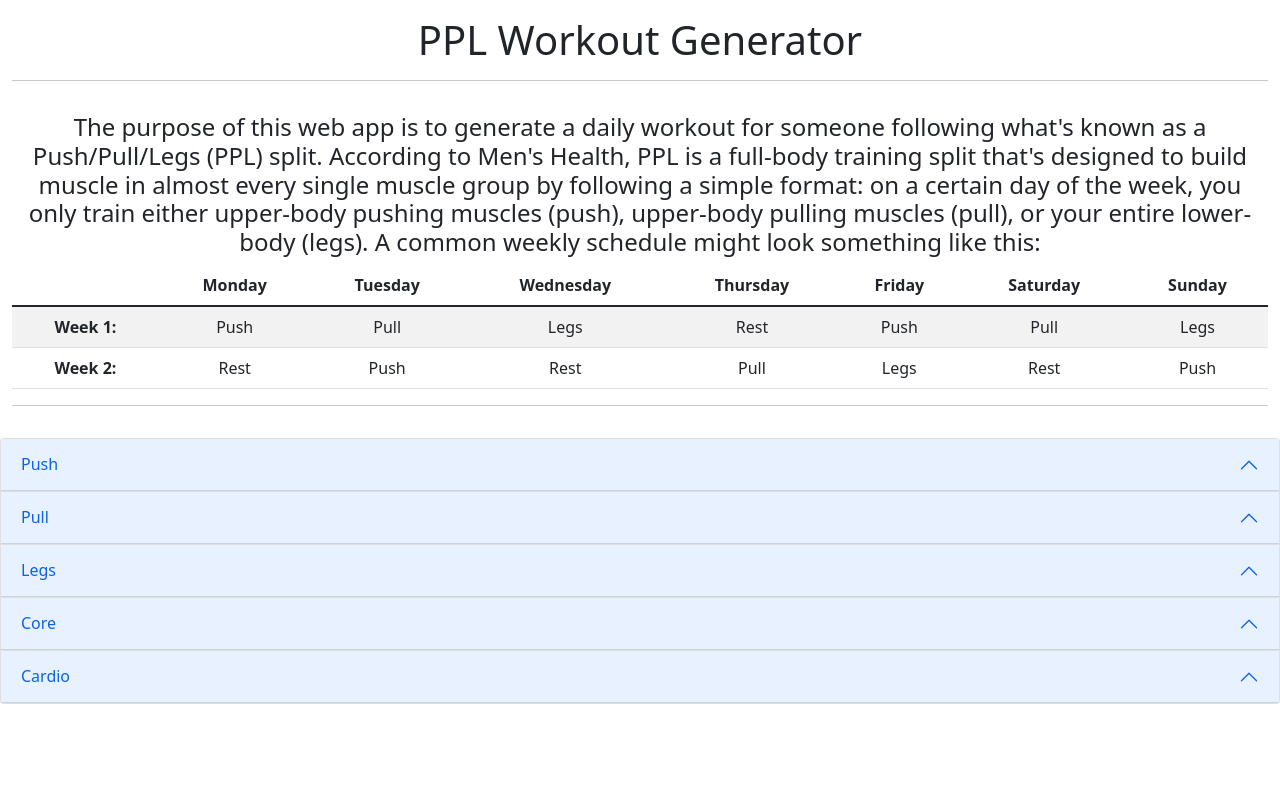
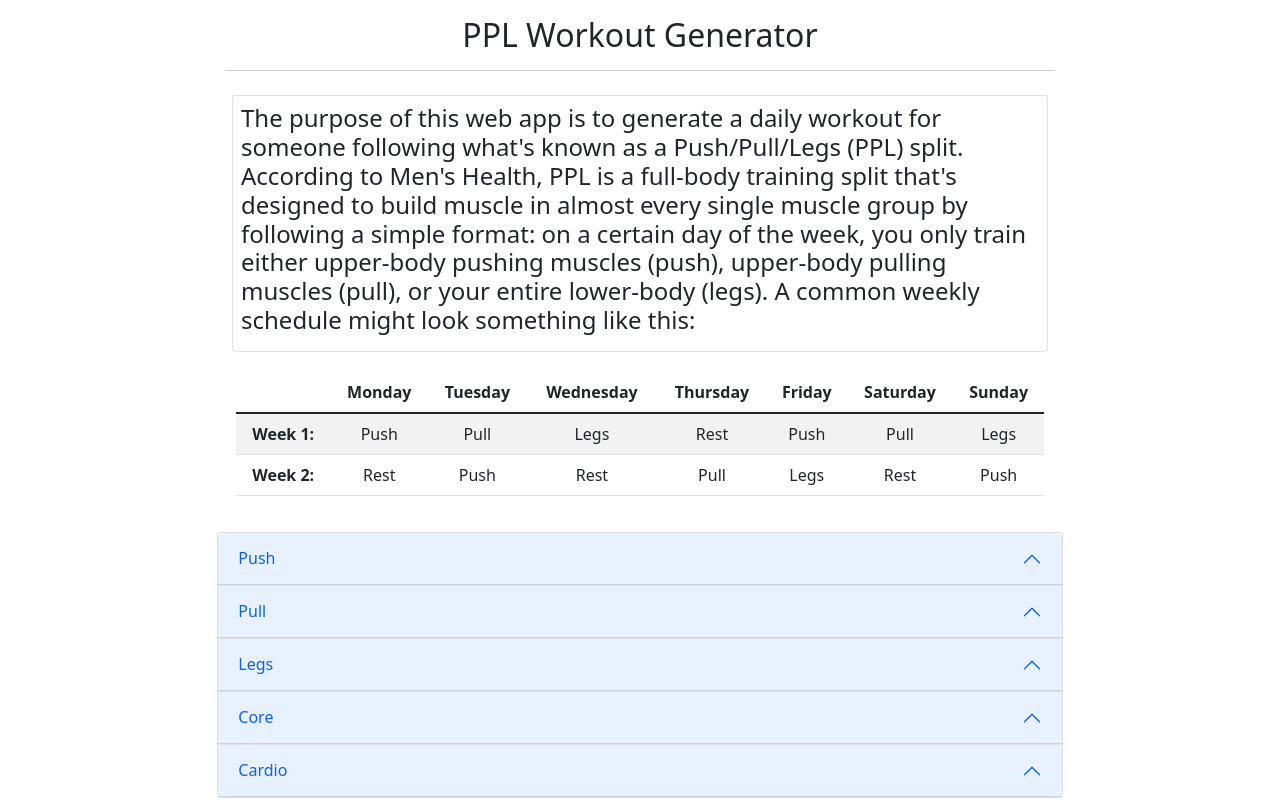
Before and after one commit to nwebb123/Workout-generator, a plain HTML site: page index.html in a window 1280 px wide. Drawn offline with nearby package versions, Linux system fonts and the light colour scheme.

Commit message:
update
Worked on responsive design. Default table destroys view at lower viewports, looking into creating a bootstrap custom table. Default table is okay for larger viewports

```diff
--- a/assets/css/styles.css
+++ b/assets/css/styles.css
@@ -1,3 +1,128 @@
+body {
+    /* background-color: #63d471;
+    background-image: linear-gradient(315deg, #63d471 0%, #233329 74%); */
+    margin: 0;
+    padding: 0;
+}
+
+
+
+
+/* v-cloak styling. Ensures disabled components are not rendered upon refresh. */
+[v-cloak] {
+    display: none;
+}
+
+
 #hero {
-    height: 90vh;
+    position: relative;
+    width: 100vw;
+    height: 100vh;
 }
+
+
+@media (min-width: 1px) {
+
+    h1 {
+        font-size: 2rem;
+    }
+
+    h4 {
+        font-size: 1rem;
+    }
+
+    p {
+        font-size: .5rem;
+    }
+
+    /*1rem = 16px*/
+}
+
+/* Small devices (landscape phones, 544px and up) */
+@media (min-width: 200px) {
+    h1 {
+        font-size: 2rem;
+    }
+
+    h4 {
+        font-size: 1.2rem;
+    }
+
+    p {
+        font-size: 1rem;
+    }
+
+    /*1rem = 16px*/
+}
+
+/* Small devices (landscape phones, 544px and up) */
+@media (min-width: 544px) {
+    h1 {
+        font-size: 2rem;
+    }
+
+    h4 {
+        font-size: 1.5rem;
+    }
+
+    p {
+        font-size: 1.5rem;
+    }
+
+    /*1rem = 16px*/
+}
+
+/* Medium devices (tablets, 768px and up) The navbar toggle appears at this breakpoint */
+@media (min-width: 768px) {
+    h1 {
+        font-size: 2rem;
+    }
+
+    h4 {
+        font-size: 1.5rem;
+    }
+
+    p {
+        font-size: 1.8rem;
+    }
+
+    /*1rem = 16px*/
+
+
+}
+
+/* Large devices (desktops, 992px and up) */
+@media (min-width: 992px) {
+    h1 {
+        font-size: 2rem;
+    }
+
+    h4 {
+        font-size: 1.5rem;
+    }
+
+    p {
+        font-size: 2rem;
+    }
+
+    /*1rem = 16px*/
+}
+
+/* Extra large devices (large desktops, 1200px and up) */
+@media (min-width: 1200px) {
+    h1 {
+        font-size: 2rem;
+    }
+
+    h4 {
+        font-size: 1.5rem;
+    }
+
+    p {
+        font-size: 2.5rem;
+    }
+
+    /*1rem = 16px*/
+
+
+}
--- /dev/null
+++ b/assets/js/main.js
@@ -0,0 +1,18 @@
+// Vue.component('', {
+//     template: `
+//     `
+// })
+
+new Vue({
+    el: '#app',
+    data: {
+        quotes,
+        currentQuote: quotes[0]
+    },
+    methods: {
+        generateRandomQuote: function() {
+            const randomIndexOfQuotes = Math.floor(Math.random() * quotes.length)
+            this.currentQuote = quotes[randomIndexOfQuotes]
+        }
+    }
+})
--- a/index.html
+++ b/index.html
@@ -12,36 +12,139 @@
         integrity="sha384-F3w7mX95PdgyTmZZMECAngseQB83DfGTowi0iMjiWaeVhAn4FJkqJByhZMI3AhiU" crossorigin="anonymous">
 
     <link rel="stylesheet" href="assets/css/styles.css">
+
+    <!-- Vue JS -->
+    <script src="https://cdn.jsdelivr.net/npm/vue@2.6.14/dist/vue.js"></script>
 </head>
 
 <body>
+    <div id="app">
 
         <!-- ======= Hero Section ======= -->
         <main id="hero">
             <div class="container-fluid">
-            <div class="justify-content-center text-center">
-                <div class="row py-3">
-                    <div class="col ">
+
+                <!-- Title -->
+                <div class="row pt-3 justify-content-center text-center">
+                    <div class="col-xxl-8 col-lg-8 col-md-10">
                         <h1>PPL Workout Generator</h1>
                         <hr>
                     </div>
                 </div>
-                <div class="row">
+
+                <!-- Intro/Description of PPL -->
+                <div class="row justify-content-center p-1">
+                    <div class="col-xxl-10 col-lg-8 col-md-10">
+                        <div class="card m-1 p-2">
+                            <h4>The purpose of this web app is to generate a daily workout for someone
+                                following what's known as a Push/Pull/Legs (PPL) split. According to Men's Health,
+                                PPL is a full-body training split that's designed to build muscle in almost every single
+                                muscle group by
+                                following a simple format: on a certain day of the week, you only train either
+                                upper-body pushing
+                                muscles (push), upper-body pulling muscles (pull), or your entire lower-body (legs). A
+                                common weekly
+                                schedule might look something like this: <br>
+                            </h4>
+                        </div>
+
+                    </div>
+                    <!-- Custom table in bootstrap for better responsive design compared to traditional table -->
+                    <!-- <div class="row justify-content-center p-1">
+                        <div class="col-xxl-10 col-lg-8 col-md-10">
+                            <div class="custom-table">
+
+                                <div class="row header-row ">
+
                                     <div class="col">
-                        <h4>The purpose of this web app is to generate a daily workout for someone
-                            following what's known as a Push/Pull/Legs (PPL) split. According to Men's Health, PPL is a
-                            full-body training
-                            split that's designed to build muscle in almost every single muscle group by following a
-                            simple format: on a
-                            certain day of the week, you only train either upper-body pushing muscles (push), upper-body
-                            pulling muscles
-                            (pull), or your entire lower-body (legs). A common weekly schedule might look something like
-                            this: <br>
-                        </h4>
-                        <table class="table table-striped table-responsive">
+
+                                    </div>
+
+                                    <div class="col">
+                                        Monday
+                                    </div>
+
+                                    <div class="col">
+                                        Tuesday
+                                    </div>
+
+                                    <div class="col">
+                                        Wednesday
+                                    </div>
+
+                                    <div class="col">
+                                        Thursday
+                                    </div>
+
+                                    <div class="col">
+                                        Friday
+                                    </div>
+
+                                    <div class="col">
+                                        Saturday
+                                    </div>
+
+                                    <div class="col">
+                                        Sunday
+                                    </div>
+
+
+                                </div>
+
+                                <div class="row weekly-rows border-4 ">
+
+
+                                    <div class="col">
+                                        Week 1:
+                                    </div>
+
+                                    <div class="col">
+                                        Monday
+                                    </div>
+
+                                    <div class="col">
+                                        Tuesday
+                                    </div>
+
+                                    <div class="col">
+                                        Wednesday
+                                    </div>
+
+                                    <div class="col">
+                                        Thursday
+                                    </div>
+
+                                    <div class="col">
+                                        Friday
+                                    </div>
+
+                                    <div class="col">
+                                        Saturday
+                                    </div>
+
+                                    <div class="col">
+                                        Sunday
+                                    </div>
+
+
+
+
+
+                                </div>
+
+
+                            </div>
+                        </div>
+                    </div> -->
+
+
+
+                    <!-- Table of example PPL -->
+                    <div class="row pt-3 justify-content-center text-center">
+                        <div class="col-xxl-8 col-lg-8 col-md-10">
+                            <table class="table table-striped table-responsive col-xxl-8 col-lg-8 col-md-10">
                                 <thead>
                                     <tr>
-
                                         <th scope="col"></th>
                                         <th scope="col">Monday</th>
                                         <th scope="col">Tuesday</th>
@@ -77,13 +180,15 @@
 
                                 </tbody>
                             </table>
-                        <hr>
                         </div>
                     </div>
+
                 </div>
+
             </div>
-        <div class="row pt-3">
-            <div class="col">
+
+            <div class="row pt-3 justify-content-center text-center">
+                <div class="col-xxl-8 col-lg-8 col-md-10">
                     <div class="accordion" id="accordionExample">
                         <!-- Push -->
                         <div class="accordion-item">
@@ -161,7 +266,8 @@
                         <div class="accordion-item">
                             <h2 class="accordion-header" id="headingCardio">
                                 <button class="accordion-button" type="button" data-bs-toggle="collapse"
-                                data-bs-target="#collapseCardio" aria-expanded="false" aria-controls="collapseCardio">
+                                    data-bs-target="#collapseCardio" aria-expanded="false"
+                                    aria-controls="collapseCardio">
                                     Cardio
                                 </button>
                             </h2>
@@ -180,10 +286,22 @@
             </div>
 
         </main>
+
+    </div>
+
     <!-- Bootstrap JS -->
     <script src="https://cdn.jsdelivr.net/npm/bootstrap@5.1.1/dist/js/bootstrap.bundle.min.js"
         integrity="sha384-/bQdsTh/da6pkI1MST/rWKFNjaCP5gBSY4sEBT38Q/9RBh9AH40zEOg7Hlq2THRZ" crossorigin="anonymous">
     </script>
+
+
+
+    <!-- Push JS -->
+    <!-- <script src="/assets/js/push.js"></script> -->
+
+    <!-- Main Vue JS -->
+    <script src="/assets/js/main.js"></script>
+
 </body>
 
 </html>
```
Lines whose indentation alone changed are shown as unchanged.
